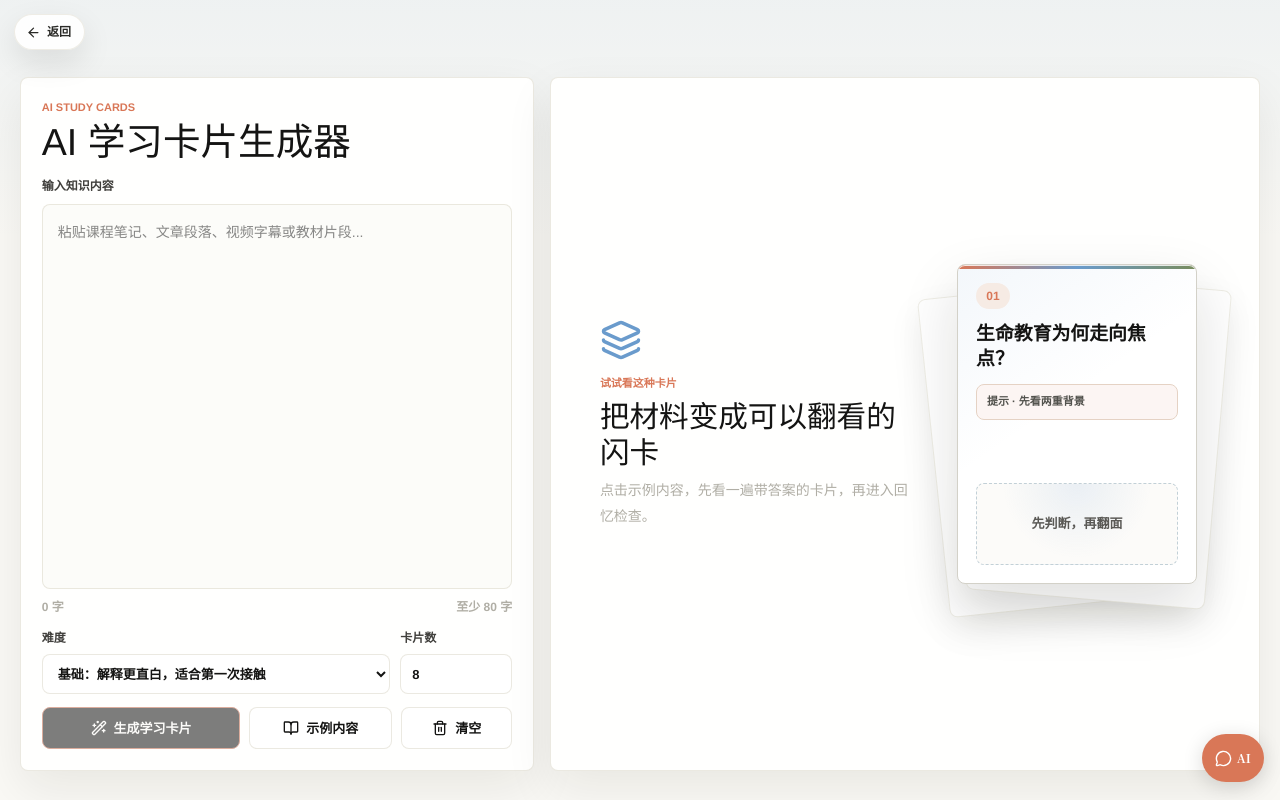
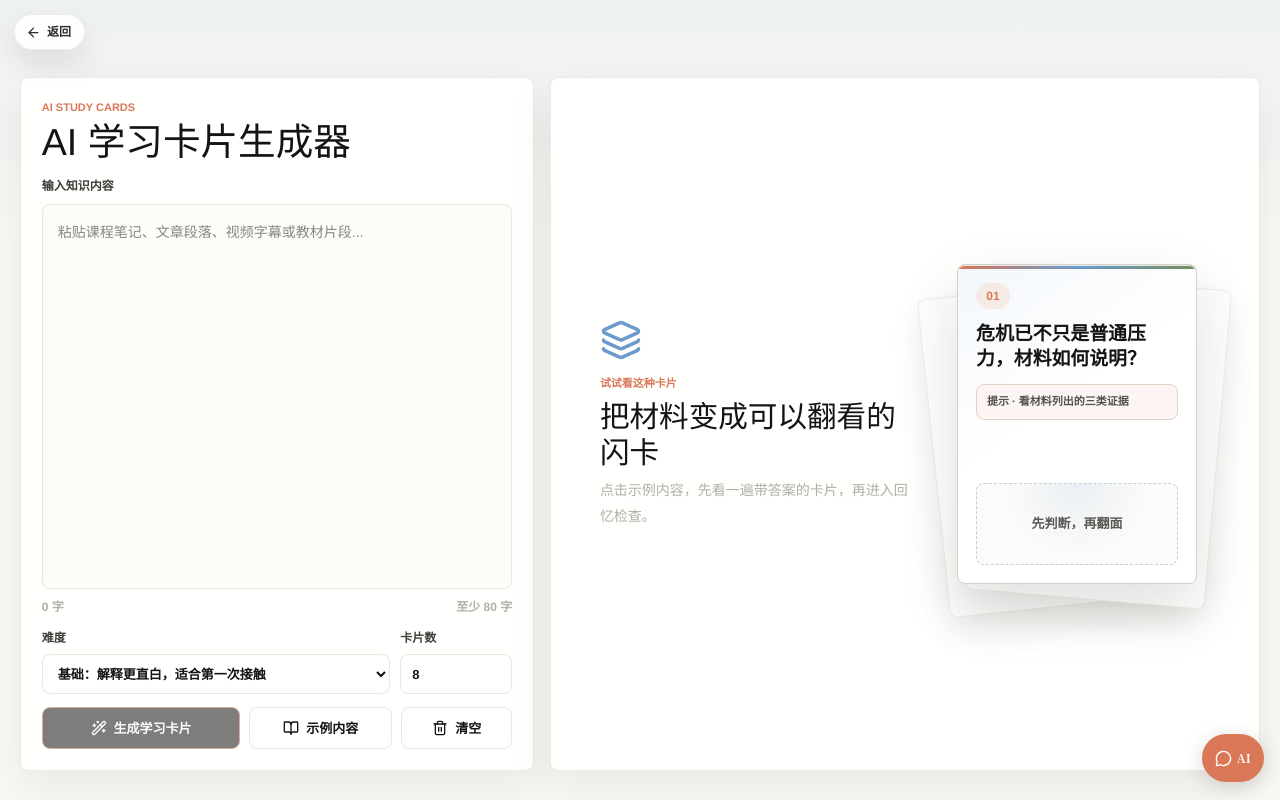
Before and after one commit to yinpengtao2002-ai/yinpengtao2002-ai.github.io, a Next.js app: page /tools/study-cards in a window 1280 px wide. Built offline with nearby package versions, Linux system fonts and the light colour scheme.

Commit message:
Improve study card sample depth

```diff
--- a/src/app/tools/study-cards/StudyCardsTool.tsx
+++ b/src/app/tools/study-cards/StudyCardsTool.tsx
@@ -51,37 +51,37 @@ const SAMPLE_CONTENT = `近年来，在社会结构变化、学业竞争加剧
 近年来，彭凯平团队追踪调查中国42万多中小学生发现，当代青少年出现了让人担心的“四无”现象，即学习无动力、对真实世界无兴趣、社交无能力和生命无意义感。他在会上表示，生命教育不是教育改革的一个选项，而是教育之为教育的题中应有之义，其最终使命是帮助每一个独特的生命找到属于自己的“为什么要活着”的答案。`;
 
 const SAMPLE_RESULT: StudyCardResult = {
-  summary: "生命教育与青少年危机",
+  summary: "生命教育为何迫切",
   cards: [
     {
-      front: "生命教育为何走向焦点？",
-      back: "材料提到，青少年心理健康危机日益凸显，同时 AI 深度嵌入生活，数字原住民面临真实社交与生命体验被稀释的困境；在“为何而学？为何而活？”的追问更迫切时，生命教育走向社会关注的焦点。",
-      note: "先看两重背景",
+      front: "危机已不只是普通压力，材料如何说明？",
+      back: "材料没有只写“压力变大”，而是列出接近五分之一儿童青少年患有精神障碍、休学和花式上学逐年增多、约一成青少年曾产生自杀念头。这些证据共同说明危机已触及精神障碍、学习中断和生命风险。",
+      note: "看材料列出的三类证据",
     },
     {
-      front: "专委会何时何地成立？",
-      back: "中国教育发展战略学会生命教育专业委员会于 5 月 24 日在中国人民大学正式成立，彭凯平当选为生命教育专业委员会首届理事会理事长。",
-      note: "抓住时间、地点和人选",
+      front: "AI 介入为什么会让生命教育更迫切？",
+      back: "材料说 AI 正以前所未有的深度嵌入生活，数字原住民一代正面临真实社交与生命体验被稀释的困境。也就是说，生命教育的迫切性不仅来自学业竞争，也来自真实关系和生命体验被削弱。",
+      note: "想 AI 改变了哪种体验",
     },
     {
-      front: "彭凯平为何说成立有必然性？",
-      back: "彭凯平指出，当代青少年生长在物质丰裕但信息爆炸、变化剧烈的时代，常陷入迷茫、焦虑、脆弱和无助；如果教育不能让孩子懂得生命价值、存在价值及爱的能力，高分仅是建立在冰山上的高楼。",
-      note: "看时代处境与教育缺口",
+      front: "“高分冰山高楼”指向哪种教育缺口？",
+      back: "这句话指向的是教育如果只留下高分，却不能让孩子懂得生命价值、存在价值及爱的能力，高分就缺少稳固根基。材料借这个比喻说明生命教育不是分数之外的装饰，而是教育要补上的底层支撑。",
+      note: "先找高分下方缺了什么",
     },
     {
-      front: "彭凯平团队发现哪“四无”？",
-      back: "彭凯平团队追踪 42 万多名中小学生，发现当代青少年有学习无动力、对真实世界无兴趣、社交无能力和生命无意义感这四类现象。",
-      note: "按四个“无”回忆",
+      front: "“四无”共同暴露了什么断裂？",
+      back: "“四无”从学习无动力，延伸到对真实世界无兴趣、社交无能力和生命无意义感。它暴露的不是单一学习问题，而是学习、真实世界、社交关系和生命意义之间的连续断裂。",
+      note: "按四个层面连起来看",
     },
     {
-      front: "生命教育不是哪种定位？",
-      back: "材料明确说，生命教育不是教育改革的一个选项，而是教育之为教育的题中应有之义。这一定位来自彭凯平在会上对生命教育意义的表述。",
-      note: "抓住两句原文定位",
+      front: "为什么生命教育不是改革选项？",
+      back: "材料把生命教育定位为教育之为教育的题中应有之义，因为它回应的是生命价值、存在价值、爱的能力，以及每个生命如何找到“为什么要活着”的答案。这些问题属于教育本身，不是可有可无的附加选择。",
+      note: "看它回应的是哪类问题",
     },
     {
-      front: "生命教育最终使命是什么？",
-      back: "它的最终使命是帮助每一个独特的生命找到属于自己的“为什么要活着”的答案。材料把这个使命放在“为何而学？为何而活？”的追问和生命无意义感的背景下。",
-      note: "回到最后一句使命",
+      front: "最终使命怎样回应前文追问？",
+      back: "前文提出“为何而学？为何而活？”越来越迫切，后文说生命教育的最终使命，是帮助每一个独特的生命找到自己的“为什么要活着”的答案。两者形成呼应：生命教育要回应的核心正是生命意义问题。",
+      note: "把开头追问和结尾使命相连",
     },
   ],
 };
@@ -656,7 +656,7 @@ export default function StudyCardsTool() {
             {!result && (
               <div className="study-cards-inline-preview" aria-hidden="true">
                 <span>试试看这种卡片</span>
-                <strong>生命教育为何走向焦点？</strong>
+                <strong>危机已不只是普通压力，材料如何说明？</strong>
                 <small>先判断，再翻面</small>
               </div>
             )}
@@ -766,8 +766,8 @@ export default function StudyCardsTool() {
                 <div className="study-cards-empty-preview" aria-hidden="true">
                   <div className="study-cards-empty-card">
                     <span>01</span>
-                    <strong>生命教育为何走向焦点？</strong>
-                    <p>提示 · 先看两重背景</p>
+                    <strong>危机已不只是普通压力，材料如何说明？</strong>
+                    <p>提示 · 看材料列出的三类证据</p>
                     <div className="study-cards-empty-answer">
                       先判断，再翻面
                     </div>
```
Also changed, not shown: 1 other file (tests, documents, lock files or other folders).
